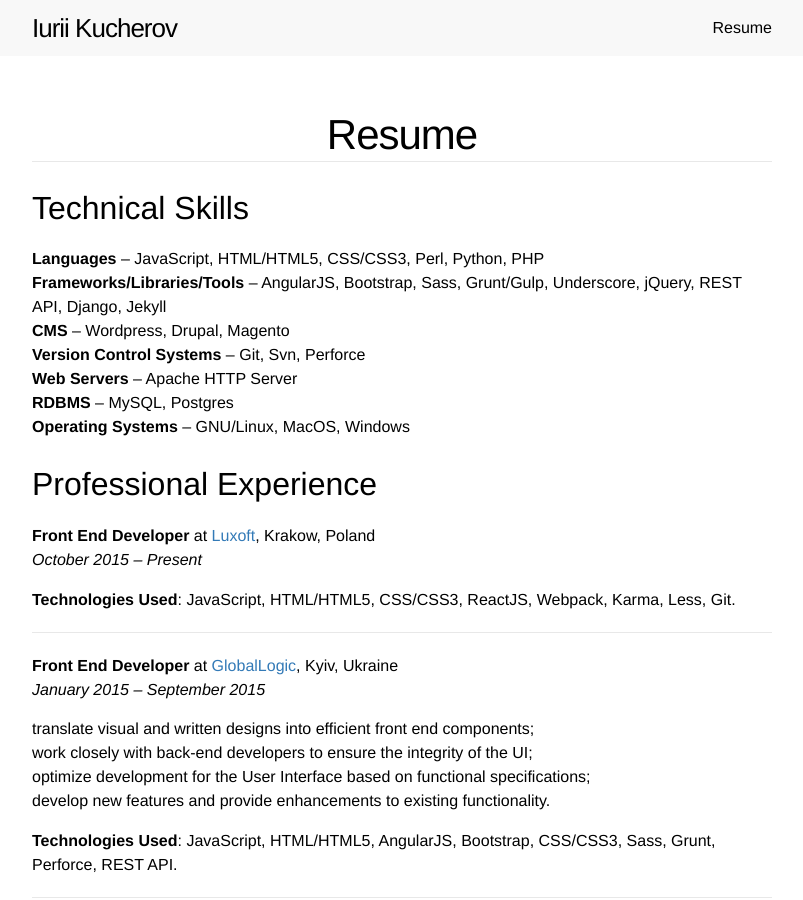
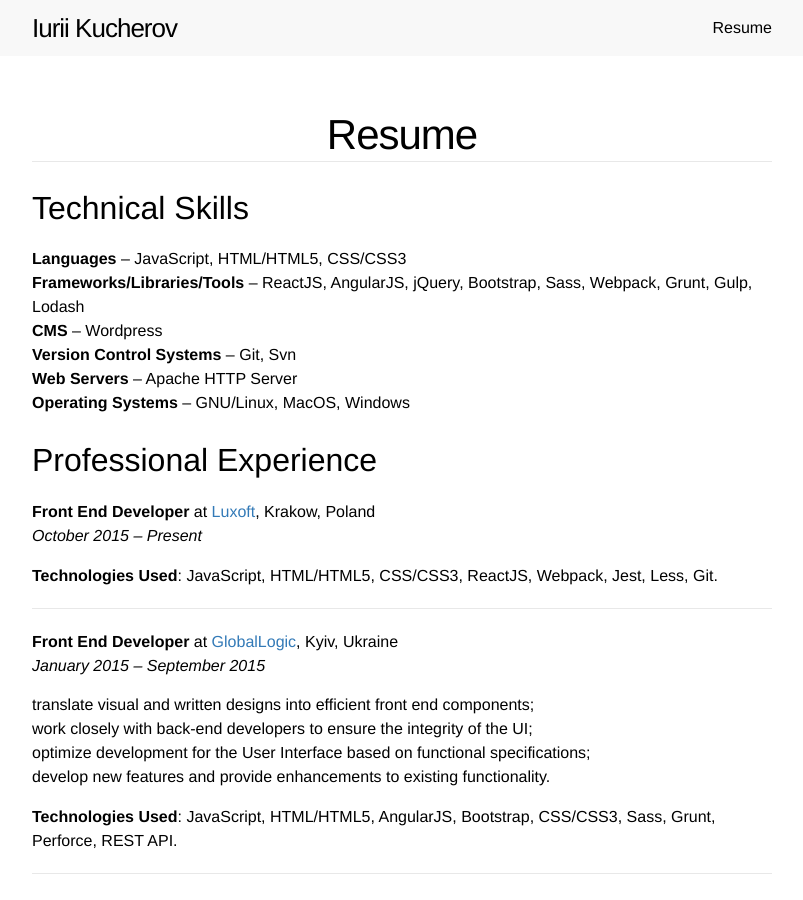
Before and after one commit to yuyokk/yuyokk.github.io, a Jekyll site: the page built from resume.md, in a window 1280 px wide and 900 px high. Shown: the whole window, without its empty margins (238-1041 px from the left). Built offline with Jekyll 4.4.1, drawn with Linux system fonts in a browser that asks for light colours.

Commit message:
Update resume.md

```diff
--- a/resume.md
+++ b/resume.md
@@ -7,12 +7,11 @@ permalink: /resume/
 
 # Technical Skills
 
-+ **Languages** – JavaScript, HTML/HTML5, CSS/CSS3, Perl, Python, PHP
-+ **Frameworks/Libraries/Tools** – AngularJS, Bootstrap, Sass, Grunt/Gulp, Underscore, jQuery, REST API, Django, Jekyll
-+ **CMS** – Wordpress, Drupal, Magento
-+ **Version Control Systems** – Git, Svn, Perforce
++ **Languages** – JavaScript, HTML/HTML5, CSS/CSS3
++ **Frameworks/Libraries/Tools** – ReactJS, AngularJS, jQuery, Bootstrap, Sass, Webpack, Grunt, Gulp, Lodash
++ **CMS** – Wordpress
++ **Version Control Systems** – Git, Svn
 + **Web Servers** – Apache HTTP Server
-+ **RDBMS** – MySQL, Postgres
 + **Operating Systems** – GNU/Linux, MacOS, Windows
 
 # Professional Experience
@@ -20,7 +19,7 @@ permalink: /resume/
 **Front End Developer** at <a href="http://www.luxoft.com/" target="_blank">Luxoft</a>, Krakow, Poland<br/>
 _October 2015 – Present_
 
-**Technologies Used**: JavaScript, HTML/HTML5, CSS/CSS3, ReactJS, Webpack, Karma, Less, Git.
+**Technologies Used**: JavaScript, HTML/HTML5, CSS/CSS3, ReactJS, Webpack, Jest, Less, Git.
 
 ----------
 
```
